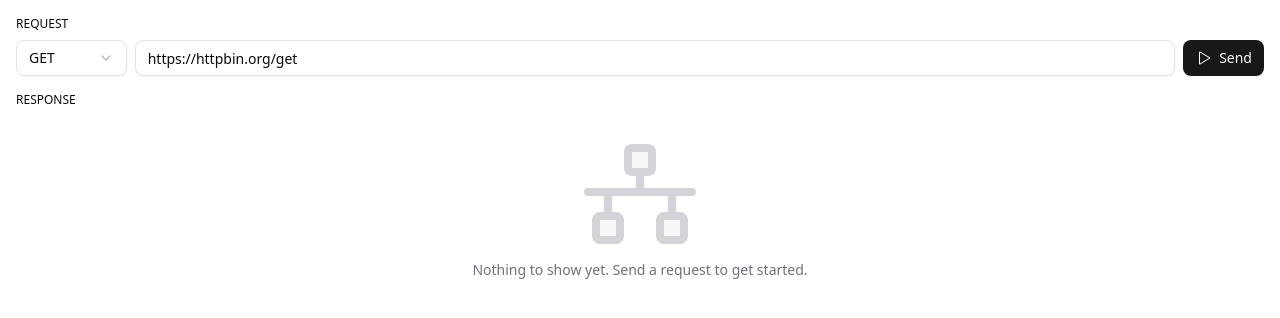
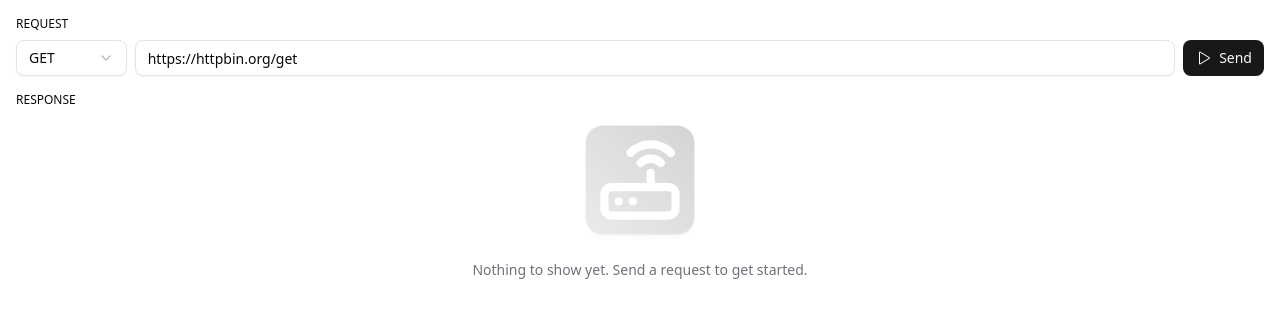
Before and after one commit to joeattardi/scratchapi, a React (Vite) app: page / in a window 1280 px wide. Shown: the top 318 px of the page. Built offline with nearby package versions, Linux system fonts and the light colour scheme.

Commit message:
Use app icon in empty state

```diff
--- a/src/renderer/response/EmptyState.tsx
+++ b/src/renderer/response/EmptyState.tsx
@@ -1,10 +1,10 @@
-import { NetworkIcon } from '@phosphor-icons/react';
+import icon from '../images/icon.svg';
 
 export default function EmptyState() {
     return (
-        <div className="flex flex-col items-center p-4 text-zinc-500 text-sm">
-            <NetworkIcon size={128} weight="duotone" className="text-zinc-300" />
-            Nothing to show yet. Send a request to get started.
+        <div className="flex flex-col items-center gap-4 text-zinc-500 text-sm">
+            <img src={icon} alt="Network Icon" className="w-32 h-32 grayscale opacity-25" />
+            <span>Nothing to show yet. Send a request to get started.</span>
         </div>
     )
 }
```
